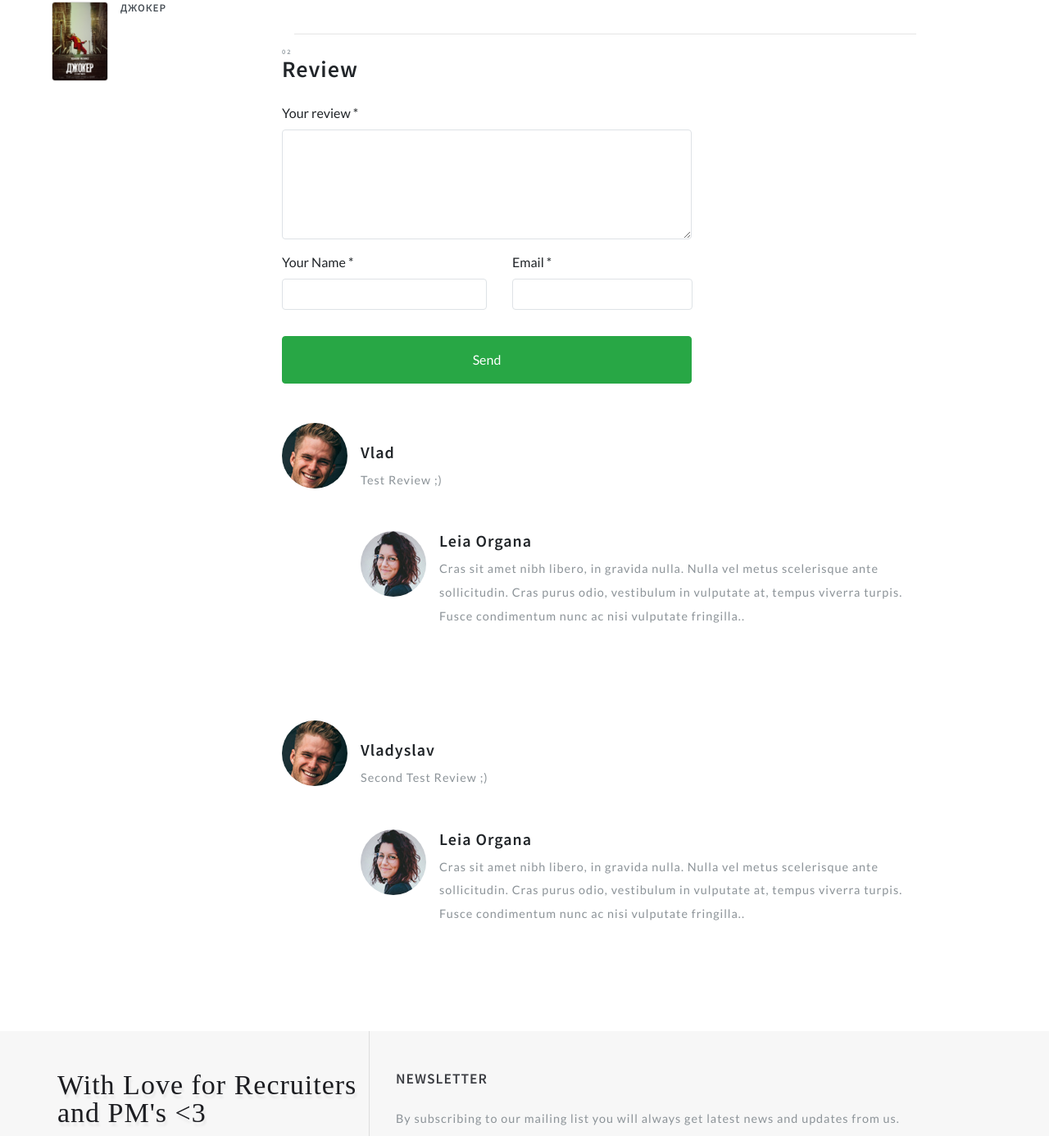
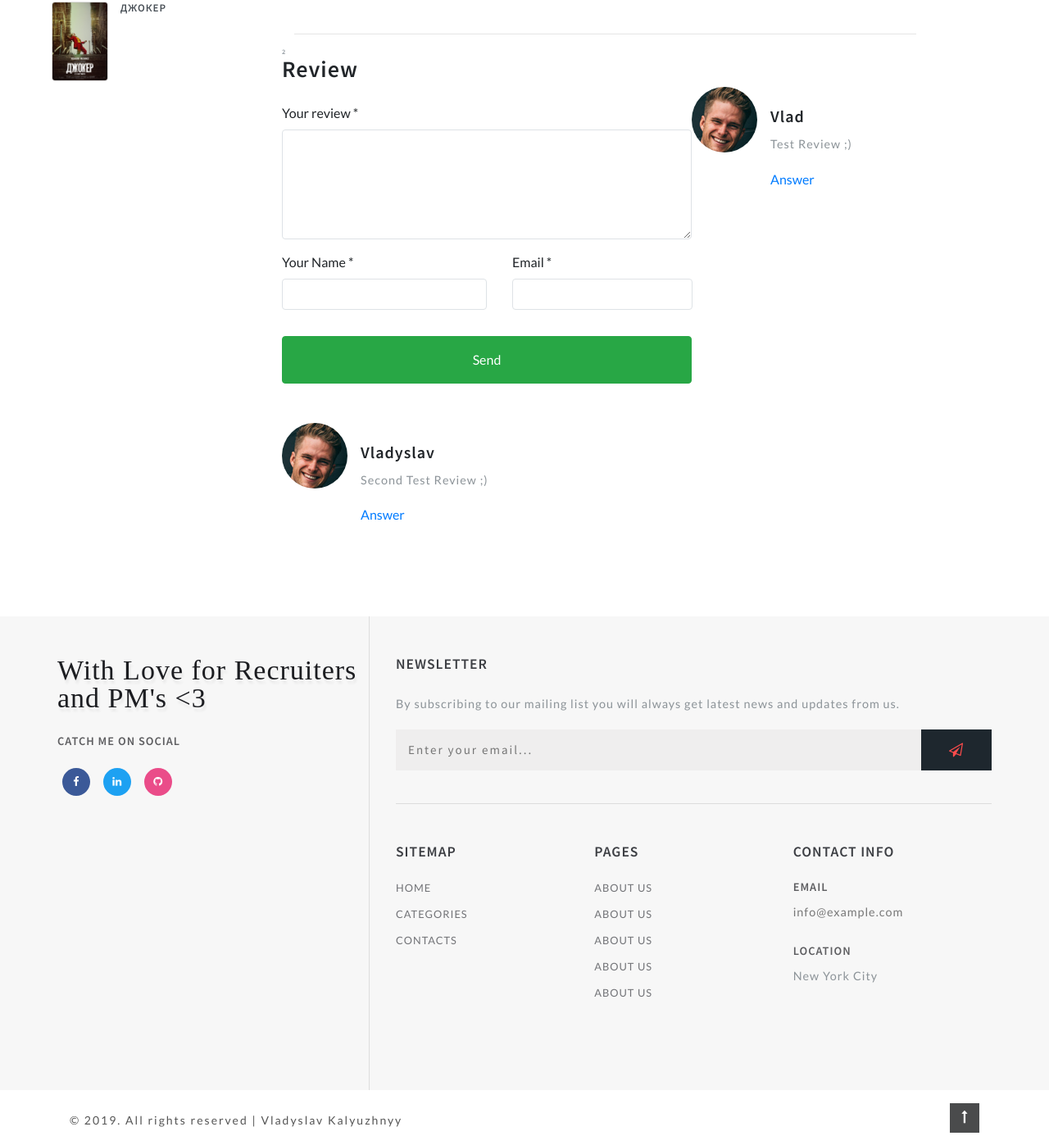
Before and after one commit to vladyslav-kalyuzhnyy/MyWebDjango, a Django app: a page that uses templates/movies/movie_detail.html in a window 1280 px wide. Shown: the part 2028-3414 px from the top of the page at 82% size. Run offline with Django 3.2, Linux system fonts and the light colour scheme; data comes from the database, SQL or seed files in the repository; both versions use the stored data as it was after the commit; some libraries are stand-ins or nearby versions.

Commit message:
review updates

```diff
--- a/filmcatalog/views.py
+++ b/filmcatalog/views.py
@@ -26,6 +26,8 @@
         movie = Movie.objects.get(id=pk)
         if form.is_valid():
             form = form.save(commit=False)
+            if request.POST.get("parent", None):
+                form.parent_id = int(request.POST.get("parent"))
             form.movie = movie
             form.save()
         return redirect(movie.get_absolute_url())
--- a/templates/movies/movie_detail.html
+++ b/templates/movies/movie_detail.html
@@ -1,4 +1,5 @@
 {% extends 'movies/base.html' %}
+{% load static %}
 {% block title %} {{ movie.title }} {% endblock title %}
 {% block movie %}
             <div class="left-ads-display col-lg-8">
@@ -120,9 +121,10 @@
                             <!-- contact form grid -->
                             <div class="contact-single">
                                 <h3 class="editContent">
-                                    <span class="sub-tittle editContent">02</span>Review</h3>
-                                <form action="{% url 'add_review' movie.id %}" method="post" class="mt-4">
+                                    <span class="sub-tittle editContent">{{ movie.reviews_set.count }}</span>Review</h3>
+                                <form action="{% url 'add_review' movie.id %}" method="post" class="mt-4" id="formReview">
                                     {% csrf_token %}
+                                    <input type="hidden" name="parent" id="contactparent" value="">
                                     <div class="form-group editContent">
                                         <label for="contactcomment" class="editContent">Your review *</label>
                                         <textarea class="form-control border" rows="5" name="text"
@@ -147,13 +149,14 @@
                         </div>
                         {% for review in movie.reviews_set.all %}
                         <div class="media py-5">
-                            <img src="bundles/images/te2.jpg" class="mr-3 img-fluid" alt="image">
+                            <img src="{% static 'images/te2.jpg' %}" class="mr-3 img-fluid" alt="image">
                             <div class="media-body mt-4">
                                 <h5 class="mt-0 editContent">{{ review.name }}</h5>
                                 <p class="mt-2 editContent">
                                     {{ review.text }}
                                 </p>
-                                <div class="media mt-5 editContent">
+                                <a href="#formReview" onclick="addReview('{{ review.name }}', '{{ review.id }}')">Answer</a>
+                                <!--<div class="media mt-5 editContent">
                                     <a class="pr-3" href="#">
                                         <img src="bundles/images/te1.jpg" class="img-fluid" alt="image">
                                     </a>
@@ -167,11 +170,17 @@
                                             vestibulum in vulputate at, tempus viverra turpis. Fusce
                                             condimentum nunc ac nisi vulputate fringilla..</p>
                                     </div>
-                                </div>
+                                </div>-->
                             </div>
                         </div>
                         {% endfor %}
                     </div>
                 </div>
+                <script>
+                    function addReview(name, id) {
+                        document.getElementById("contactparent").value = id;
+                        document.getElementById("contactcomment").innerText = '${name}, '
+                    }
+                </script>
             </div>
 {% endblock movie %}
```
Also changed, not shown: db.sqlite3.
